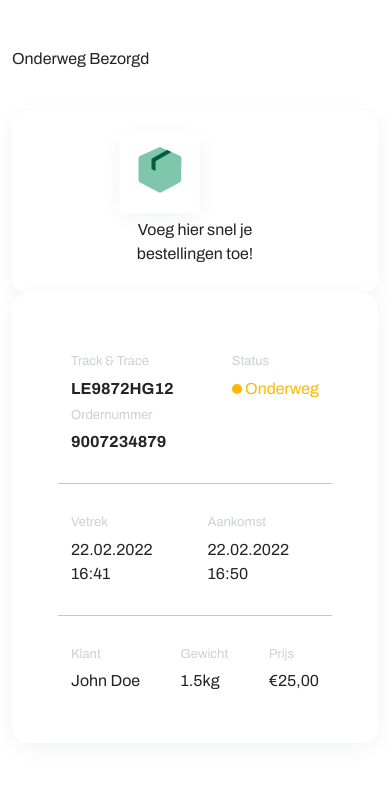
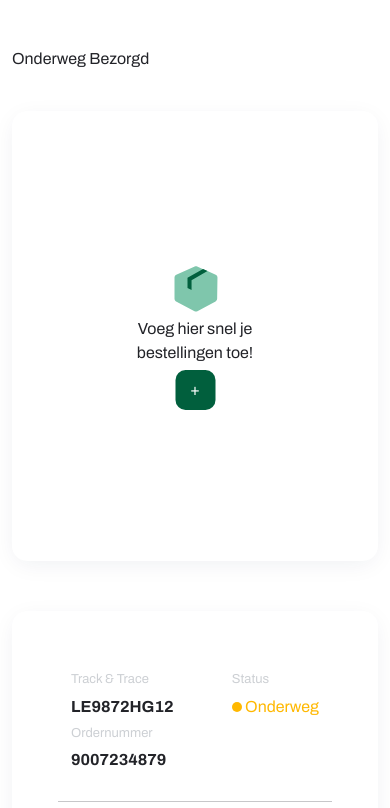
Before and after one commit to lisanne-lin/postduif, a plain HTML site: page src/html_views/dashboard.html in a window 390 px wide. Shown: the part 36-844 px from the top of the page. Drawn offline with nearby package versions, Linux system fonts and the light colour scheme.

Commit message:
dashboard is responsive

```diff
--- a/src/assets/css/defaults.css
+++ b/src/assets/css/defaults.css
@@ -39,10 +39,7 @@ p {
 button {
     background-color: var(--secondary);
     border: none;
-
     color: white;
-    width: auto;
-    height: auto;
     transition: 0.3s;
     border-radius: 10px;
 }
--- a/src/assets/css/pages/style.css
+++ b/src/assets/css/pages/style.css
@@ -20,27 +20,25 @@ header a {
     text-align: center;
     padding: 30px;
     position: relative;
+    height: 450px;
     margin-bottom: 90px;
-    max-height: 450px;
-    height: 100%;
+
 }
 
-.box {
-    background-color: white;
-    padding: 10px;
-    width: 80px;
-    height: 80px;
-    box-shadow: rgba(24, 39, 75, 0.08) 0px 5px 24px -4px;
-    margin: 0;
-}
 
-.body-bestelling{
+.box{
     position: absolute;
     top: 50%;
     left: 50%;
-    transform: translate(-50%, -50%)
+    transform: translate(-50%, -50%);
 }
 
+
+button{
+    padding: 5px;
+    width: 40px;
+    height: 40px;
+}
 .order-nummer {
     font-weight: bold;
 }
@@ -68,6 +66,7 @@ p.bezorgd {
     color: var(--status-bezorgd);
 }
 
+
 span.cirkel-oranje {
     width: 10px;
     height: 10px;
@@ -86,4 +85,9 @@ span.cirkel-groen {
 }
 
 /* mobiel */
-@media (max-width: 767.98px) {}
+@media (max-width: 767.98px) {
+
+    .card{
+        margin-bottom: 50px;
+    }
+}
--- a/src/html_views/dashboard.html
+++ b/src/html_views/dashboard.html
@@ -31,8 +31,9 @@
               <div class="card-body body-bestelling">
                 <div class="box">
                   <img src="../assets/img/box.svg" alt="box">
+                  <p>Voeg hier snel je bestellingen toe!</p>
+                <button class="add">+</button>
                 </div>
-                <p>Voeg hier snel je bestellingen toe!</p>
               </div>
             </div>
           </div>
```
Also changed, not shown: src/html_views/navbar.html (+1 -1 lines).
